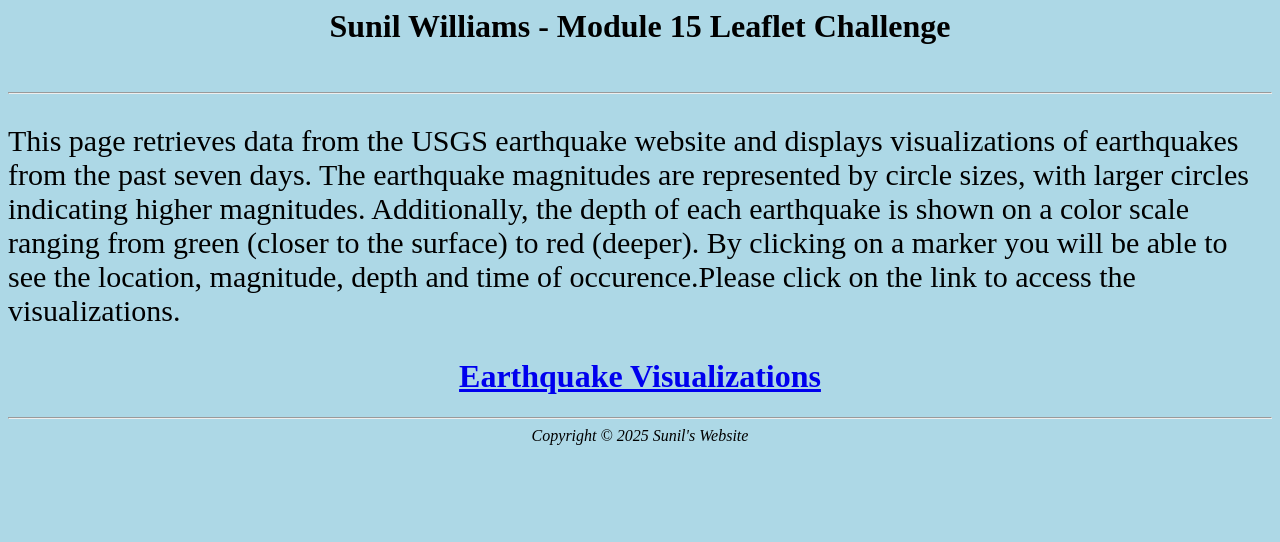
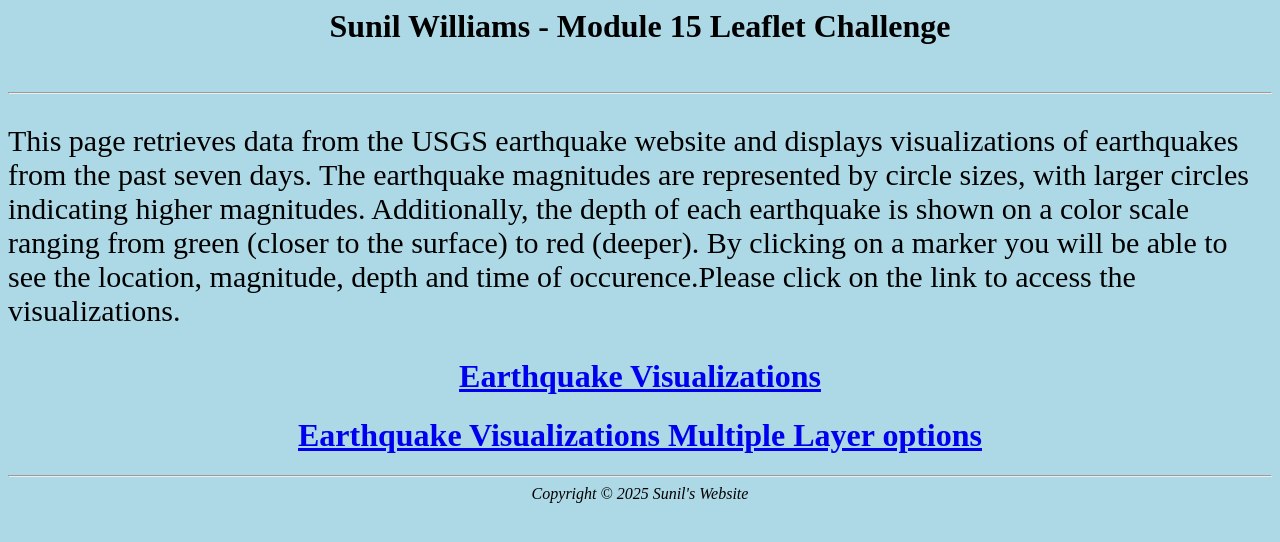
Before and after one commit to suwillia/Leaflet-Challenge, a plain HTML site: page index.html in a window 1280 px wide. Drawn offline with Linux system fonts and the light colour scheme.

Commit message:
Update index.html

```diff
--- a/index.html
+++ b/index.html
@@ -18,6 +18,7 @@
             <p align= "left" style="font-size: 30px;">This page retrieves data from the USGS earthquake website and displays visualizations of earthquakes from the past seven days. The earthquake magnitudes are represented by circle sizes, with larger circles indicating higher magnitudes. Additionally, the depth of each earthquake is shown on a color scale ranging from green (closer to the surface) to red (deeper). By clicking on a marker you will be able to see the location, magnitude, depth and time of occurence.Please click on the link to access the visualizations. </p>
 
             <h1><a href="index111.html">Earthquake Visualizations</a></h1>
+	     <h1><a href="map2.html">Earthquake Visualizations Multiple Layer options</a></h1>
         	<script></script>
 
 			<hr>
```
